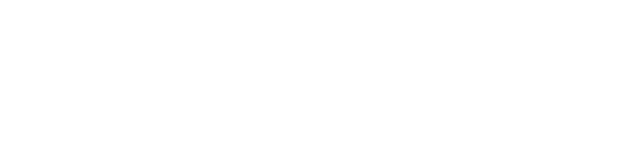
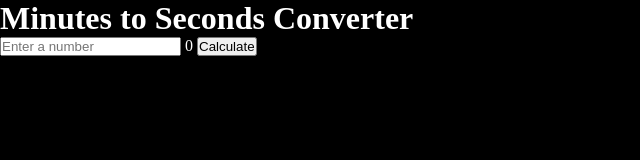
Before and after one commit to zubairmoerat/MinutesToSeconds, a plain HTML site: page index.html in a window 1280 px wide. Shown: the whole page, without its empty margins (0-640 px from the left). Drawn offline with Linux system fonts and the light colour scheme.

Commit message:
htmlContentDone

```diff
--- a/css/style.css
+++ b/css/style.css
@@ -5,3 +5,7 @@
     padding: 0;
     box-sizing: border-box;
 }
+body{
+    color: #fff;
+    background-color: #000;
+}
--- a/index.html
+++ b/index.html
@@ -8,7 +8,12 @@
     <title>Minutes to Seconds Converter</title>
 </head>
 <body>
-
+    <div class="container">
+        <h1>Minutes to Seconds Converter</h1>
+        <input data-input type="number" placeholder="Enter a number" required>
+        <label data-result>0</label>
+        <button data-calculate>Calculate</button>
+    </div>
     <!-- javascript -->
     <script src="/script/code.js"></script>
 </body>
```
